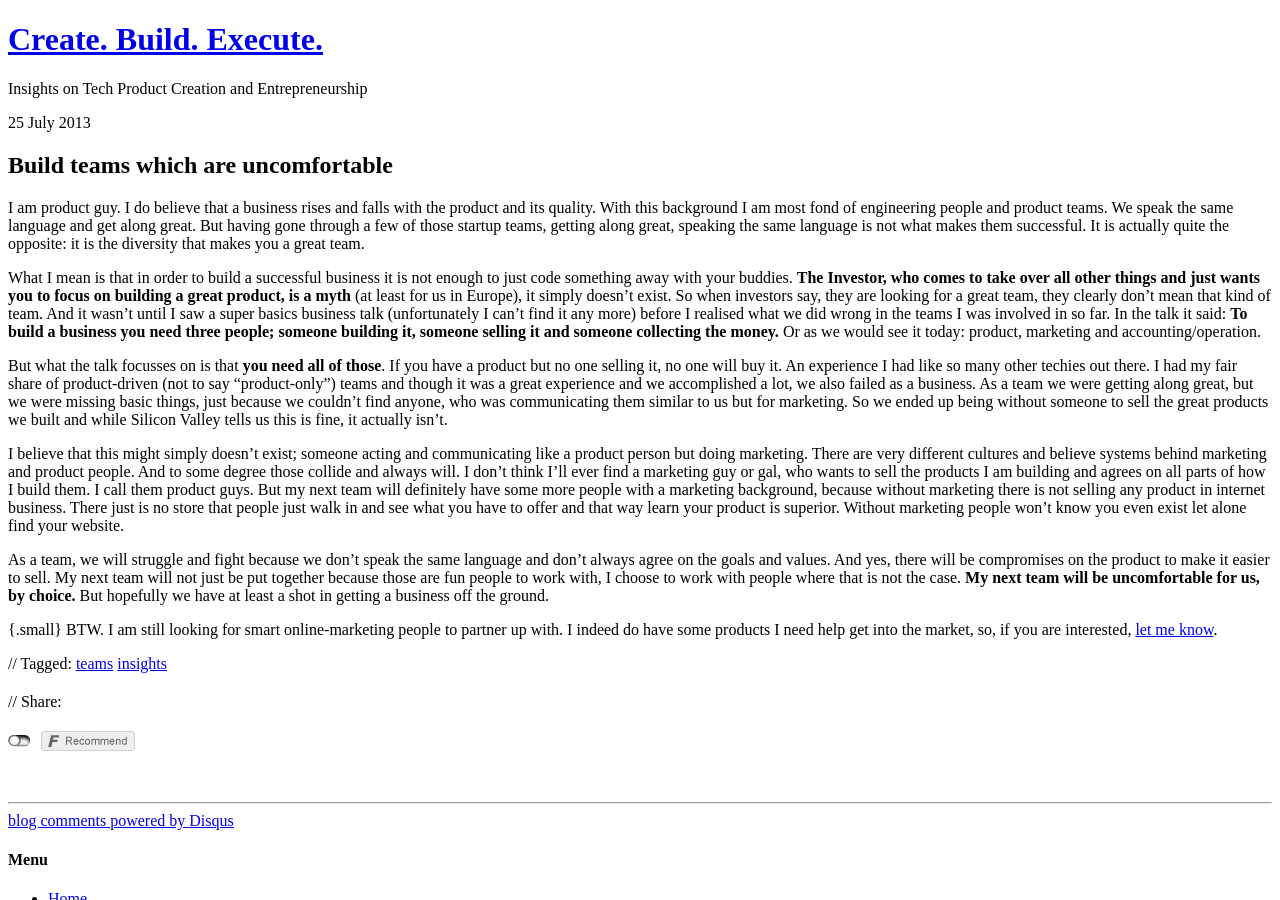
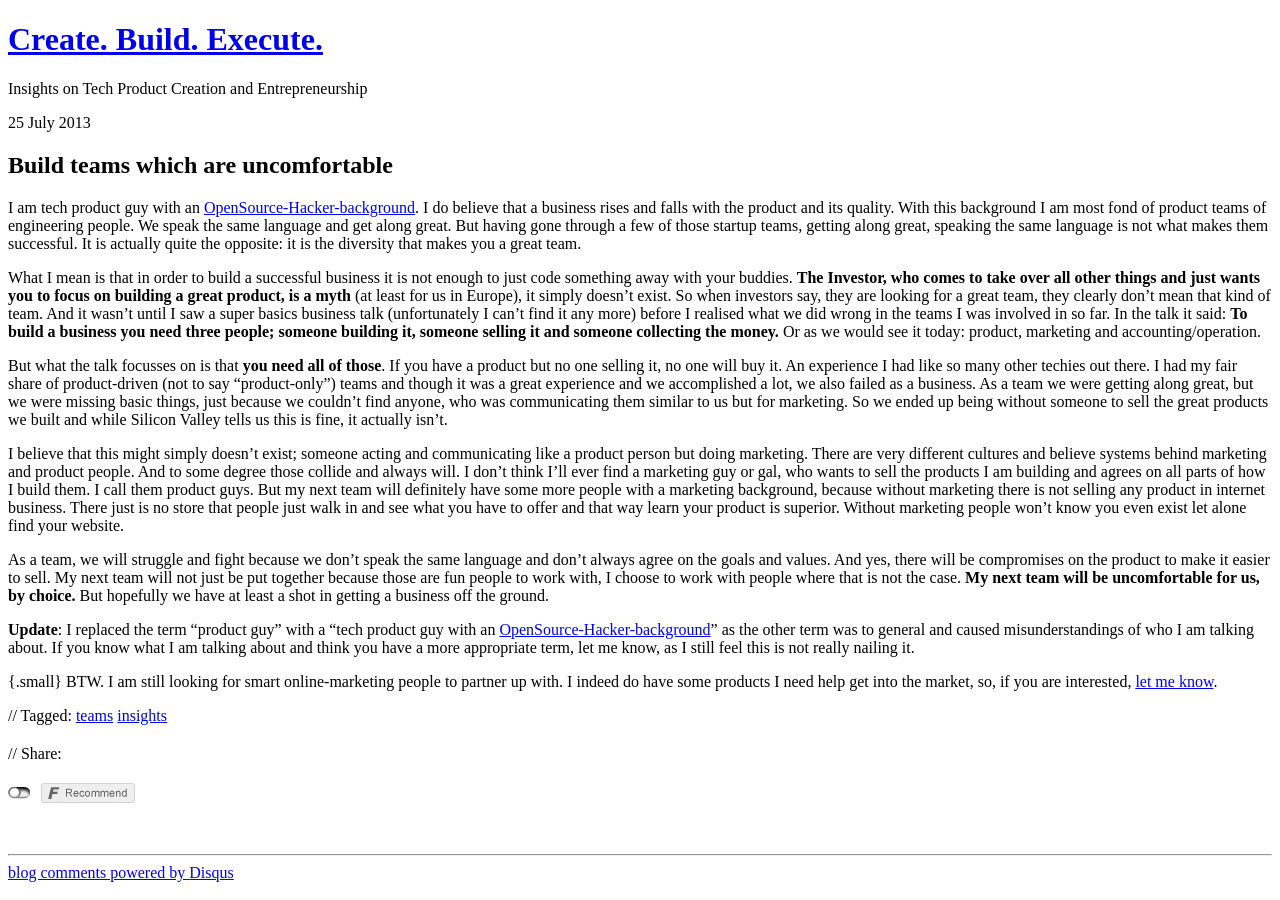
Before and after one commit to gnunicorn/blog, a Jekyll site: the page built from _posts/2013-07-25-build-teams-which-are-uncomfortable.md, in a window 1280 px wide and 900 px high. Built offline with Jekyll 4.4.1, drawn with Linux system fonts in a browser that asks for light colours; nearby versions of some CDN libraries; comment, search, counter and statistics services are not loaded.

Commit message:
update on terminology

```diff
--- a/_posts/2013-07-25-build-teams-which-are-uncomfortable.md
+++ b/_posts/2013-07-25-build-teams-which-are-uncomfortable.md
@@ -1,7 +1,7 @@
 ---
 layout: post
 title: Build teams which are uncomfortable
-description: "I am product guy. I do believe that a business rises and falls with the product and its quality. With this background I am most fond of engineering people and product teams. We speak the same language and get along great. But having gone through a few of those startup teams, getting along great, speaking the same language is not what makes them successful. It is actually quite the opposite: it is the diversity that makes you a great team."
+description: "I am tech product guy with an [OpenSource-Hacker-background](http://www.catb.org/esr/faqs/hacker-howto.html). I do believe that a business rises and falls with the product and its quality. With this background I am most fond of product teams of engineering people. We speak the same language and get along great. But having gone through a few of those startup teams, getting along great, speaking the same language is not what makes them successful. It is actually quite the opposite: it is the diversity that makes you a great team.you a great team."
 category: null
 tags:
   - teams
@@ -11,7 +11,7 @@
 
 {% include JB/setup %}
 
-I am product guy. I do believe that a business rises and falls with the product and its quality. With this background I am most fond of engineering people and product teams. We speak the same language and get along great. But having gone through a few of those startup teams, getting along great, speaking the same language is not what makes them successful. It is actually quite the opposite: it is the diversity that makes you a great team.
+I am tech product guy with an [OpenSource-Hacker-background](http://www.catb.org/esr/faqs/hacker-howto.html). I do believe that a business rises and falls with the product and its quality. With this background I am most fond of product teams of engineering people. We speak the same language and get along great. But having gone through a few of those startup teams, getting along great, speaking the same language is not what makes them successful. It is actually quite the opposite: it is the diversity that makes you a great team.
 
 What I mean is that in order to build a successful business it is not enough to just code something away with your buddies. **The Investor, who comes to take over all other things and just wants you to focus on building a great product, is a myth** (at least for us in Europe), it simply doesn't exist. So when investors say, they are looking for a great team, they clearly don't mean that kind of team. And it wasn't until I saw a super basics business talk (unfortunately I can't find it any more) before I realised what we did wrong in the teams I was involved in so far. In the talk it said: **To build a business you need three people; someone building it, someone selling it and someone collecting the money.** Or as we would see it today: product, marketing and accounting/operation.
 
@@ -21,5 +21,9 @@
 
 As a team, we will struggle and fight because we don't speak the same language and don't always agree on the goals and values. And yes, there will be compromises on the product to make it easier to sell. My next team will not just be put together because those are fun people to work with, I choose to work with people where that is not the case. **My next team will be uncomfortable for us, by choice.** But hopefully we have at least a shot in getting a business off the ground.
 
+**Update**: I replaced the term "product guy" with a "tech product guy with an [OpenSource-Hacker-background](http://www.catb.org/esr/faqs/hacker-howto.html)" as the other term was to general and caused misunderstandings of who I am talking about.
+If you know what I am talking about and think you have a more appropriate term, let me know, as I still feel this is not really nailing it.
+
+
 {.small}
 BTW. I am still looking for smart online-marketing people to partner up with. I indeed do have some products I need help get into the market, so, if you are interested, [let me know](mailto:me[at]create-build-execute[dot]com).
```
